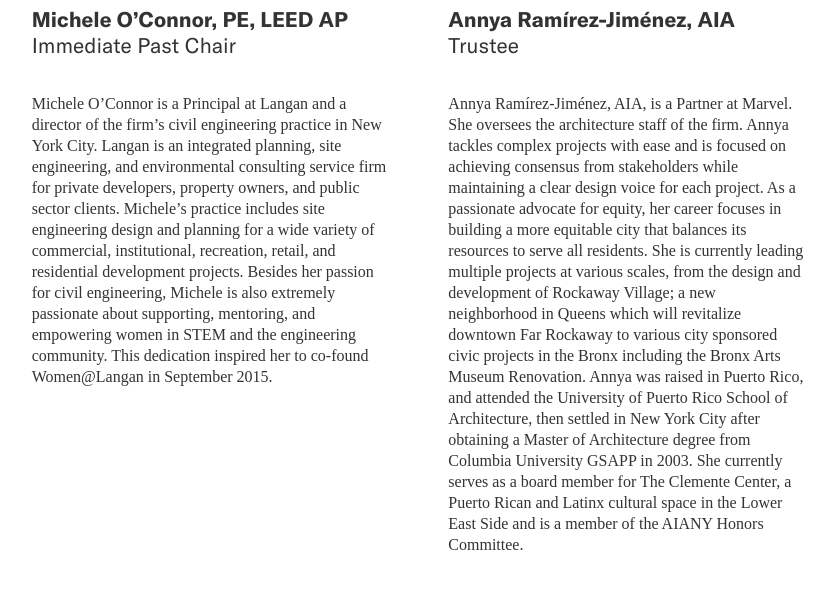
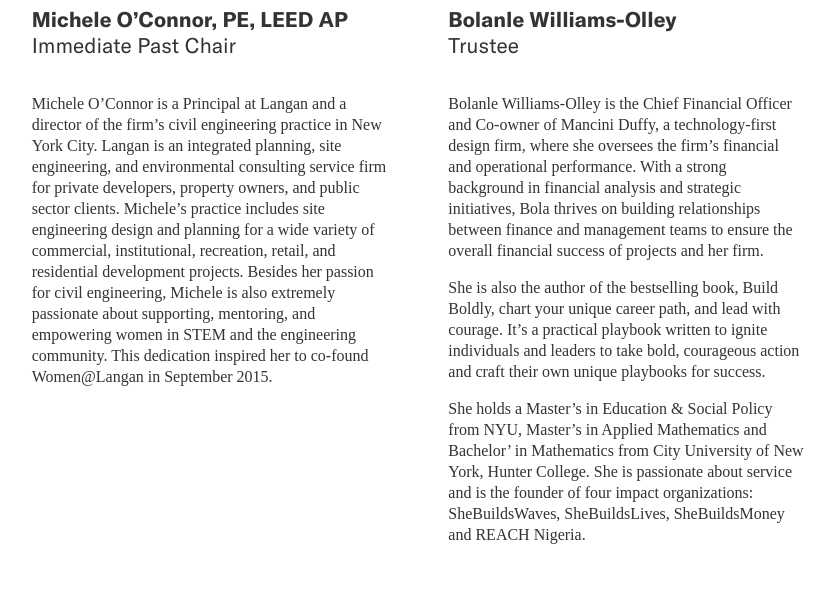
Before and after one commit to jengalas/bwaf-bbw, a Jekyll site: the page built from about/boardandstaff.md, in a window 1280 px wide and 900 px high, scrolled down 3807 px, cut to the strip 254-871 px from the top of the window. Shown: the top 589 px of the strip, without its empty margins (445-1279 px from the left). Built offline with Jekyll 4.4.1, drawn with Linux system fonts in a browser that asks for light colours; nearby versions of some CDN libraries; some web fonts are replaced.

Commit message:
Updated 1 file via CloudCannon.

```diff
--- a/about/boardandstaff.md
+++ b/about/boardandstaff.md
@@ -177,28 +177,6 @@ page_blocks:
           passionate about supporting, mentoring, and empowering women in STEM
           and the engineering community. This dedication inspired her to
           co-found Women@Langan in September 2015.
-      - title: 'Annya Ramírez-Jiménez, AIA '
-        title_role: Trustee
-        description: >-
-          Annya Ramírez-Jiménez, AIA, is a Partner at Marvel. She oversees the
-          architecture staff of the firm. Annya tackles complex projects with
-          ease and is focused on achieving consensus from stakeholders while
-          maintaining a clear design voice for each project. As a passionate
-          advocate for equity, her career focuses in building a more equitable
-          city that balances its resources to serve all residents. She is
-          currently leading multiple projects at various scales, from the design
-          and development of Rockaway Village; a new neighborhood in Queens
-          which will revitalize downtown Far Rockaway to various city sponsored
-          civic projects in the Bronx including the Bronx Arts Museum
-          Renovation. Annya was raised in Puerto Rico, and attended the
-          University of Puerto Rico School of Architecture, then settled in New
-          York City after obtaining a Master of Architecture degree from
-          Columbia University GSAPP in 2003. She currently serves as a board
-          member for The Clemente Center, a Puerto Rican and Latinx cultural
-          space in the Lower East Side and is a member of the AIANY Honors
-          Committee.
-        image: >-
-          https://res.cloudinary.com/beverly-willis-architecture-foundation/image/upload/v1643045203/Annya_Headshot-min_qm0qnb.jpg
       - title: Bolanle Williams-Olley
         title_role: Trustee
         image: >-
```
